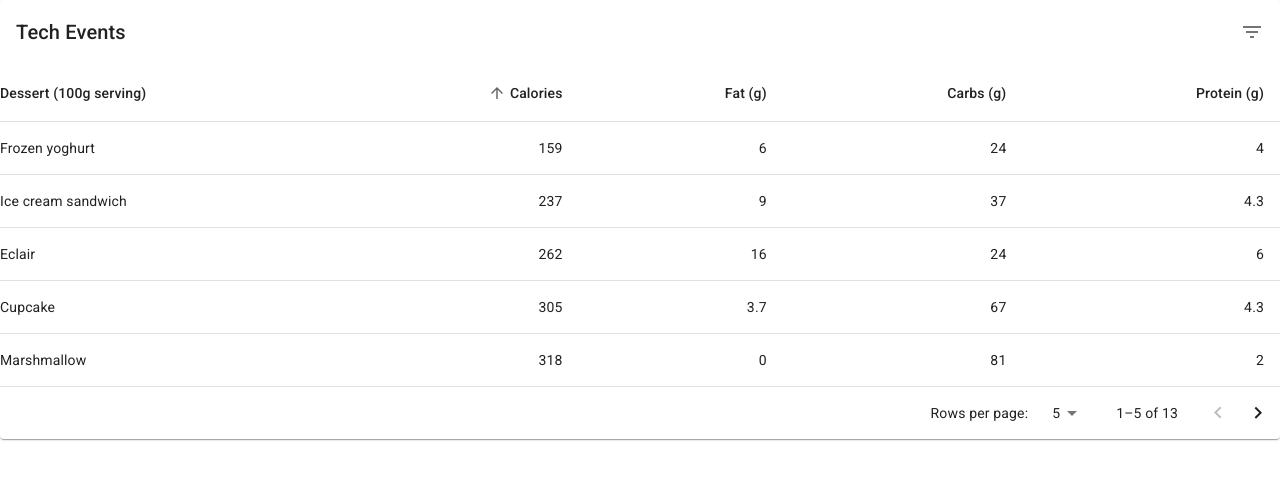
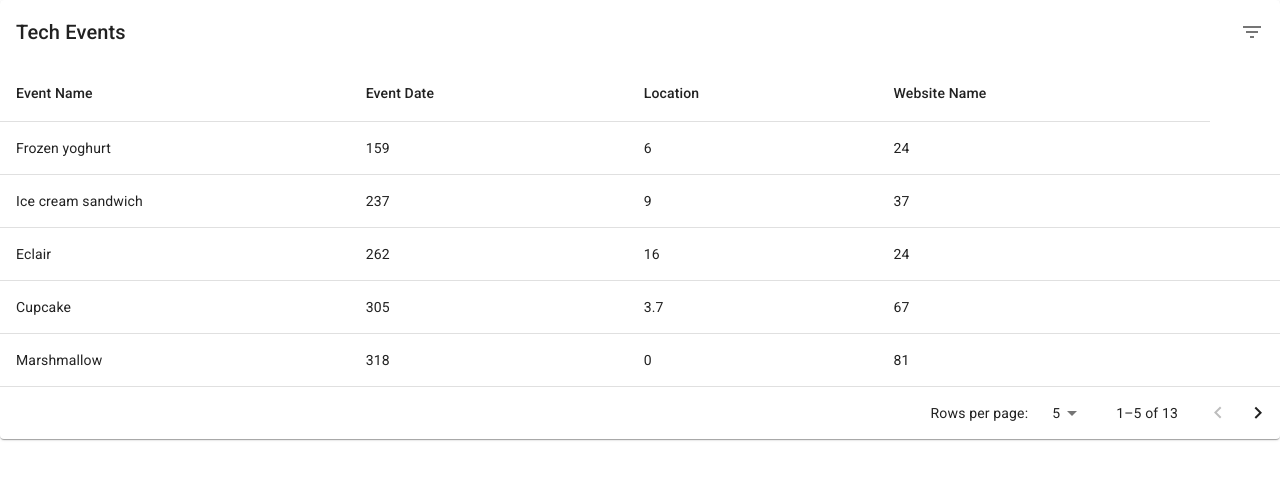
Before and after one commit to anuragraina/scraper_app, a React (Create React App) app in the folder client/: page / in a window 1280 px wide. Shown: the top 480 px of the page. Built offline with nearby package versions, Linux system fonts and the light colour scheme.

Commit message:
Update Events Table

```diff
--- a/client/src/components/EventsTable.js
+++ b/client/src/components/EventsTable.js
@@ -1,6 +1,5 @@
 import { useState } from 'react';
 import PropTypes from 'prop-types';
-import { alpha } from '@mui/material/styles';
 import Box from '@mui/material/Box';
 import Table from '@mui/material/Table';
 import TableBody from '@mui/material/TableBody';
@@ -29,19 +28,19 @@ function createData(name, calories, fat, carbs, protein) {
 }
 
 const rows = [
-	createData('Cupcake', 305, 3.7, 67, 4.3),
-	createData('Donut', 452, 25.0, 51, 4.9),
-	createData('Eclair', 262, 16.0, 24, 6.0),
-	createData('Frozen yoghurt', 159, 6.0, 24, 4.0),
-	createData('Gingerbread', 356, 16.0, 49, 3.9),
-	createData('Honeycomb', 408, 3.2, 87, 6.5),
-	createData('Ice cream sandwich', 237, 9.0, 37, 4.3),
-	createData('Jelly Bean', 375, 0.0, 94, 0.0),
-	createData('KitKat', 518, 26.0, 65, 7.0),
-	createData('Lollipop', 392, 0.2, 98, 0.0),
-	createData('Marshmallow', 318, 0, 81, 2.0),
-	createData('Nougat', 360, 19.0, 9, 37.0),
-	createData('Oreo', 437, 18.0, 63, 4.0),
+	createData('Cupcake', 305, 3.7, 67),
+	createData('Donut', 452, 25.0, 51),
+	createData('Eclair', 262, 16.0, 24),
+	createData('Frozen yoghurt', 159, 6.0, 24),
+	createData('Gingerbread', 356, 16.0, 49),
+	createData('Honeycomb', 408, 3.2, 87),
+	createData('Ice cream sandwich', 237, 9.0, 37),
+	createData('Jelly Bean', 375, 0.0, 94),
+	createData('KitKat', 518, 26.0, 65),
+	createData('Lollipop', 392, 0.2, 98),
+	createData('Marshmallow', 318, 0, 81),
+	createData('Nougat', 360, 19.0, 9),
+	createData('Oreo', 437, 18.0, 63),
 ];
 
 function descendingComparator(a, b, orderBy) {
@@ -62,34 +61,20 @@ function getComparator(order, orderBy) {
 
 const headCells = [
 	{
-		id: 'name',
-		numeric: false,
-		disablePadding: true,
-		label: 'Dessert (100g serving)',
+		id: 'eventName',
+		label: 'Event Name',
 	},
 	{
-		id: 'calories',
-		numeric: true,
-		disablePadding: false,
-		label: 'Calories',
+		id: 'date',
+		label: 'Event Date',
 	},
 	{
-		id: 'fat',
-		numeric: true,
-		disablePadding: false,
-		label: 'Fat (g)',
+		id: 'location',
+		label: 'Location',
 	},
 	{
-		id: 'carbs',
-		numeric: true,
-		disablePadding: false,
-		label: 'Carbs (g)',
-	},
-	{
-		id: 'protein',
-		numeric: true,
-		disablePadding: false,
-		label: 'Protein (g)',
+		id: 'websiteName',
+		label: 'Website Name',
 	},
 ];
 
@@ -105,8 +90,8 @@ function EnhancedTableHead(props) {
 				{headCells.map(headCell => (
 					<TableCell
 						key={headCell.id}
-						align={headCell.numeric ? 'right' : 'left'}
-						padding={headCell.disablePadding ? 'none' : 'normal'}
+						align='left'
+						padding='normal'
 						sortDirection={orderBy === headCell.id ? order : false}
 					>
 						<TableSortLabel
@@ -129,26 +114,17 @@ function EnhancedTableHead(props) {
 }
 
 EnhancedTableHead.propTypes = {
-	numSelected: PropTypes.number.isRequired,
 	onRequestSort: PropTypes.func.isRequired,
-	onSelectAllClick: PropTypes.func.isRequired,
 	order: PropTypes.oneOf(['asc', 'desc']).isRequired,
 	orderBy: PropTypes.string.isRequired,
-	rowCount: PropTypes.number.isRequired,
 };
 
-const EnhancedTableToolbar = props => {
-	const { numSelected } = props;
-
+const EnhancedTableToolbar = () => {
 	return (
 		<Toolbar
 			sx={{
 				pl: { sm: 2 },
 				pr: { xs: 1, sm: 1 },
-				...(numSelected > 0 && {
-					bgcolor: theme =>
-						alpha(theme.palette.primary.main, theme.palette.action.activatedOpacity),
-				}),
 			}}
 		>
 			<Typography sx={{ flex: '1 1 100%' }} variant='h6' id='tableTitle' component='div'>
@@ -209,31 +185,15 @@ export default function EnhancedTable() {
 								.slice()
 								.sort(getComparator(order, orderBy))
 								.slice(page * rowsPerPage, page * rowsPerPage + rowsPerPage)
-								.map((row, index) => {
-									const labelId = `enhanced-table-checkbox-${index}`;
-
-									return (
-										<TableRow
-											hover
-											role='checkbox'
-											tabIndex={-1}
-											key={row.name}
-										>
-											<TableCell
-												component='th'
-												id={labelId}
-												scope='row'
-												padding='none'
-											>
-												{row.name}
-											</TableCell>
-											<TableCell align='right'>{row.calories}</TableCell>
-											<TableCell align='right'>{row.fat}</TableCell>
-											<TableCell align='right'>{row.carbs}</TableCell>
-											<TableCell align='right'>{row.protein}</TableCell>
-										</TableRow>
-									);
-								})}
+								.map(row => (
+									<TableRow hover key={row.name}>
+										<TableCell>{row.name}</TableCell>
+										<TableCell>{row.calories}</TableCell>
+										<TableCell>{row.fat}</TableCell>
+										<TableCell>{row.carbs}</TableCell>
+										<TableCell>{row.protein}</TableCell>
+									</TableRow>
+								))}
 							{emptyRows > 0 && (
 								<TableRow
 									style={{
```
